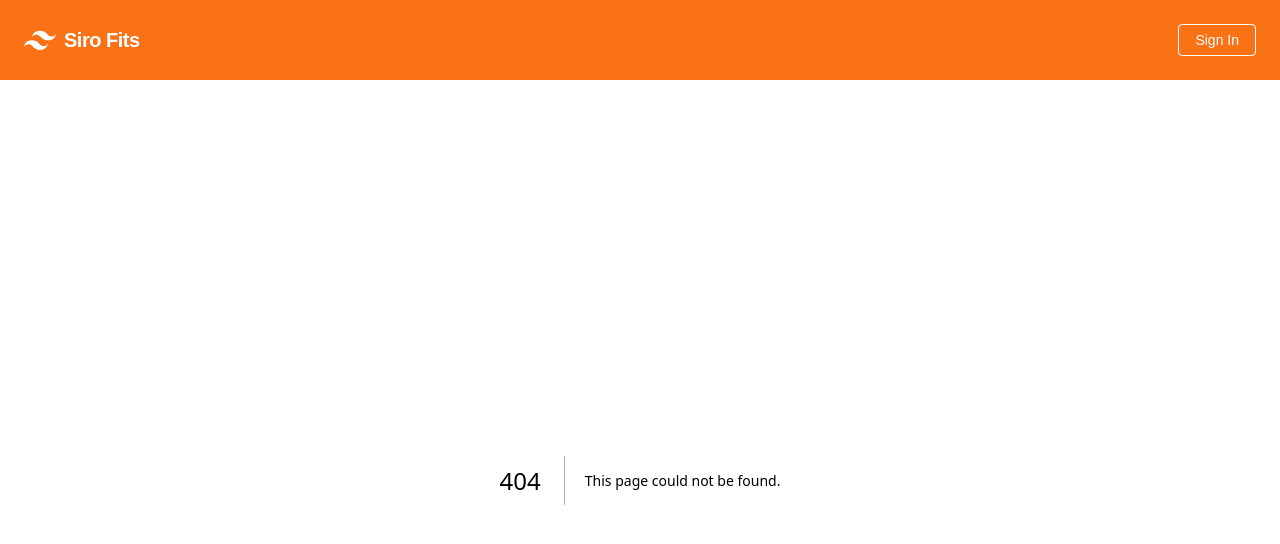
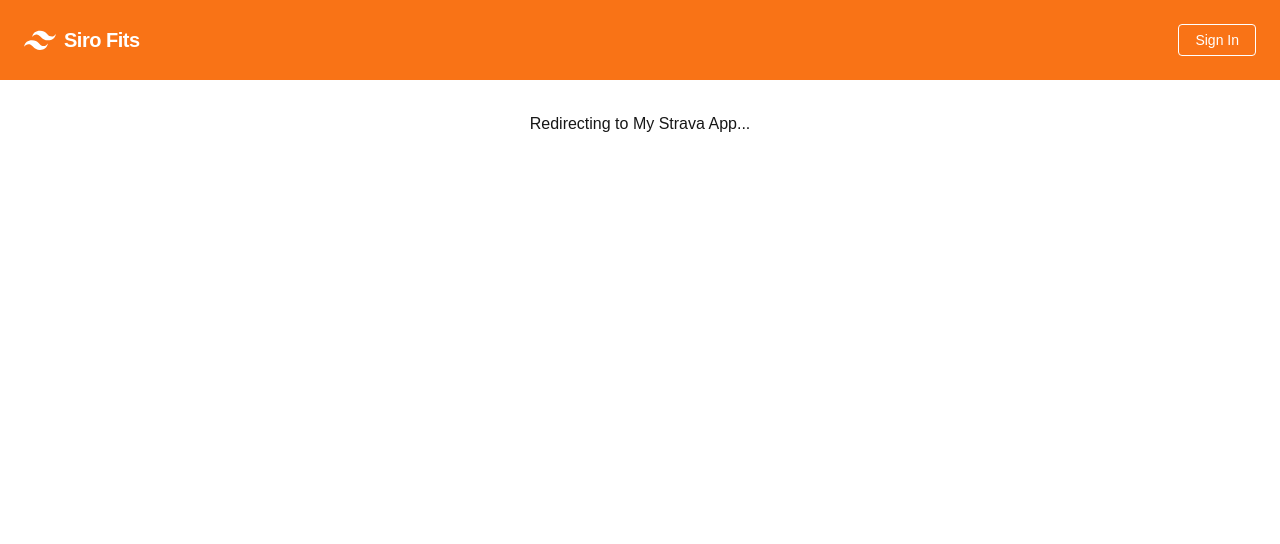
Before and after one commit to SiroDaves/SiroFits, a Next.js app: page /strava in a window 1280 px wide. Before the commit this address had no page. Shown: the top 544 px of the page. Built offline with nearby package versions, Linux system fonts and the light colour scheme.

Commit message:
fixing strava redirect

```diff
--- /dev/null
+++ b/app/strava/page.tsx
@@ -0,0 +1,19 @@
+"use client";
+
+import { useEffect } from "react";
+
+export default function MyStravaRedirect() {
+  useEffect(() => {
+    const params = new URLSearchParams(window.location.search);
+    const code = params.get("code");
+    if (code) {
+      window.location.href = `mystrava://auth?code=${code}`;
+    }
+  }, []);
+
+  return (
+    <div style={{ padding: "2rem", textAlign: "center" }}>
+      <h2>Redirecting to My Strava App...</h2>
+    </div>
+  );
+}
```
